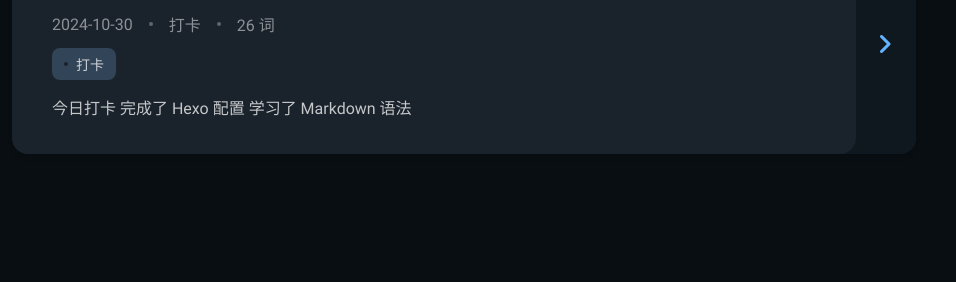
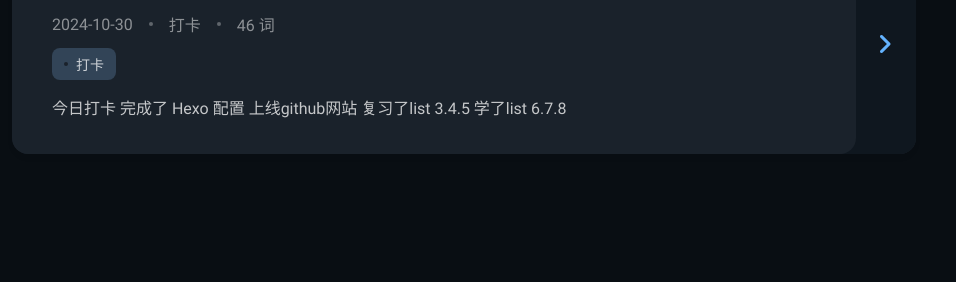
Before and after one commit to APZdocool/APZdocool.github.io, a plain HTML site: page index.html in a window 1280 px wide. Shown: the part 490-772 px from the top of the page, 324-1280 px from the left. Drawn offline with Linux system fonts and the light colour scheme.

Commit message:
Site updated: 2024-10-30 23:16:11

```diff
--- a/index.html
+++ b/index.html
@@ -230,7 +230,7 @@
 
           </div>
           <div class="wordcount need-seperator meta-info">
-            26 词
+            46 词
           </div>
         </div>
 
@@ -243,7 +243,10 @@
 
               今日打卡
 完成了 Hexo 配置
-学习了 Markdown 语法
+上线github网站
+复习了list 3.4.5
+学了list 6.7.8
+
 
 
 
```
Also changed, not shown: 2024/10/30/2024-10-30打卡/index.html (+10 -5 lines), 1 other file.
